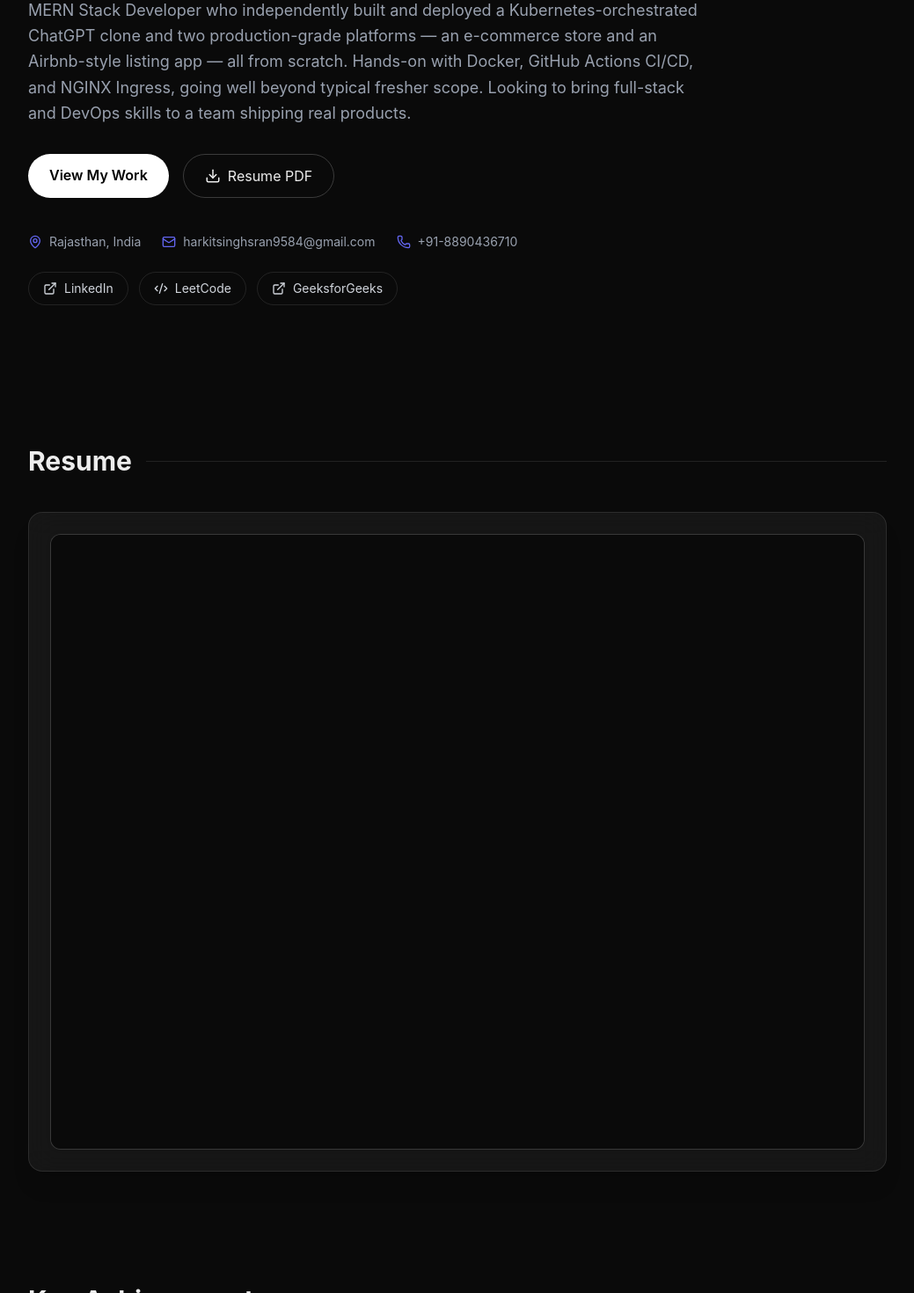
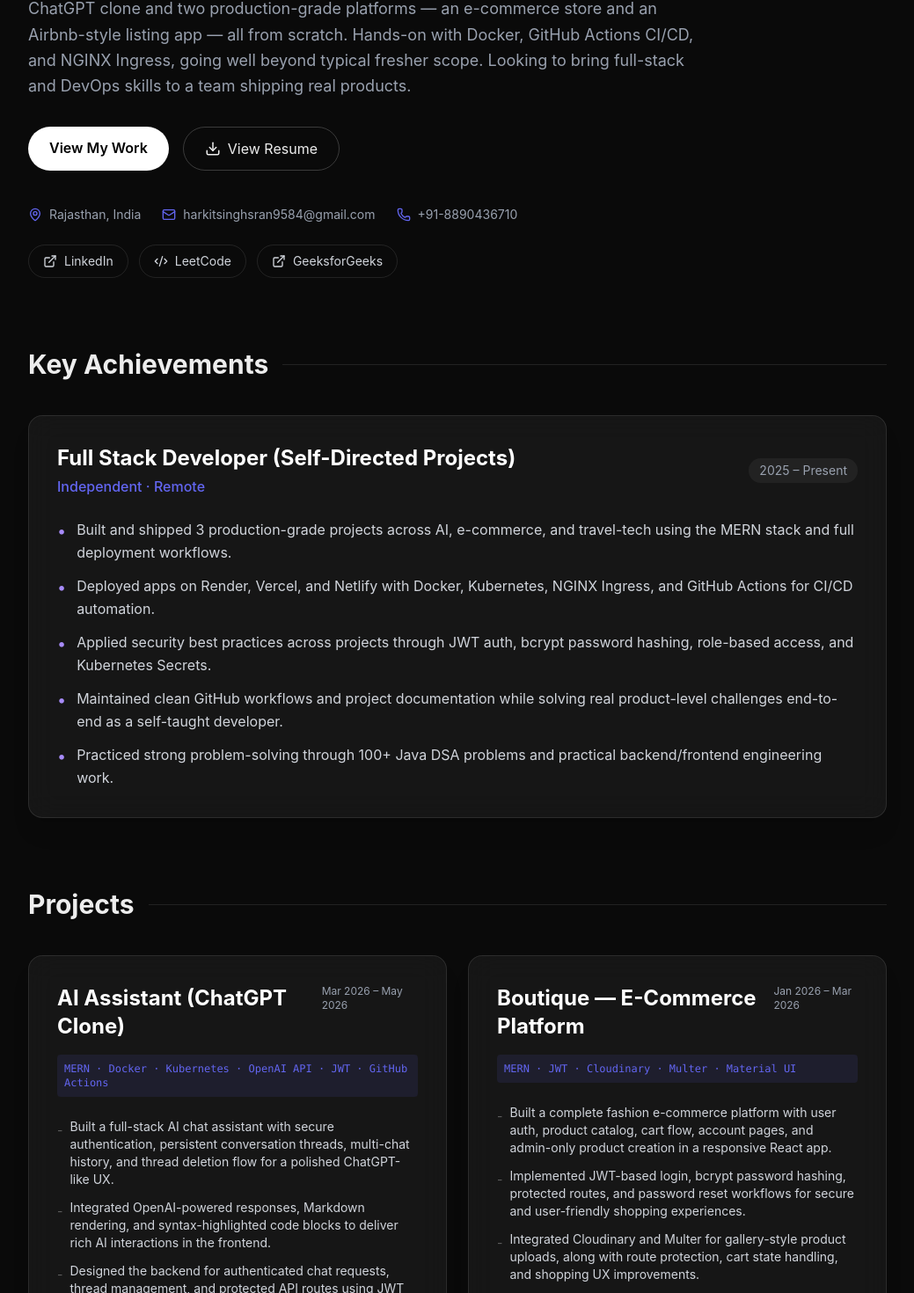
Before and after one commit to Harkit07/Portfolio, a React (Vite) app: page / in a window 1280 px wide. Shown: the part 310-1780 px from the top of the page at 88% size, without its empty margins (120-1159 px from the left). Built offline with nearby package versions, Linux system fonts and the light colour scheme.

Commit message:
update portfolio

```diff
--- a/src/App.jsx
+++ b/src/App.jsx
@@ -1,4 +1,10 @@
-import { LazyMotion, domAnimation, m, useReducedMotion } from "framer-motion";
+import {
+  LazyMotion,
+  domAnimation,
+  m,
+  useReducedMotion,
+} from "framer-motion";
+import { useEffect, useState } from "react";
 import {
   Mail,
   Phone,
@@ -8,6 +14,7 @@ import {
   ExternalLink,
   Download,
   Award,
+  X,
 } from "lucide-react";
 import { resumeData } from "./data";
 
@@ -29,6 +36,24 @@ const FadeIn = ({ children, delay = 0 }) => {
 function App() {
   const { basics, skills, achievements, projects, education, certificates } =
     resumeData;
+  const [isResumeOpen, setIsResumeOpen] = useState(false);
+
+  useEffect(() => {
+    if (!isResumeOpen) return undefined;
+
+    const previousOverflow = document.body.style.overflow;
+    document.body.style.overflow = "hidden";
+
+    const handleKeyDown = (event) => {
+      if (event.key === "Escape") setIsResumeOpen(false);
+    };
+
+    window.addEventListener("keydown", handleKeyDown);
+    return () => {
+      document.body.style.overflow = previousOverflow;
+      window.removeEventListener("keydown", handleKeyDown);
+    };
+  }, [isResumeOpen]);
 
   return (
     <LazyMotion features={domAnimation}>
@@ -37,11 +62,11 @@ function App() {
         <div className="fixed inset-0 z-[-1] bg-[radial-gradient(ellipse_at_top,var(--tw-gradient-stops))] from-blue-900/20 via-background to-background pointer-events-none" />
 
         {/* Navbar */}
-        <nav className="fixed top-0 w-full z-50 glass-card rounded-none border-x-0 border-t-0 border-b-white/10 px-6 py-4 flex justify-between items-center">
+        <nav className="fixed top-0 z-50 flex w-full flex-col items-stretch gap-3 glass-card rounded-none border-x-0 border-t-0 border-b-white/10 px-4 py-3 sm:px-6 sm:py-4 md:flex-row md:items-center md:justify-between">
           <div className="font-bold text-xl tracking-tighter bg-linear-to-r from-primary to-secondary bg-clip-text text-transparent">
             Harkit Singh
           </div>
-          <div className="hidden md:flex gap-6 text-sm font-medium text-gray-300">
+          <div className="flex flex-wrap gap-x-4 gap-y-2 text-xs font-medium text-gray-300 sm:text-sm md:gap-6">
             <a href="#about" className="hover:text-white transition-colors">
               About
             </a>
@@ -63,22 +88,21 @@ function App() {
             >
               Certifications
             </a>
-            <a
-              href="/HarkitSinghResume.pdf"
-              target="_blank"
-              rel="noopener noreferrer"
+            <button
+              type="button"
+              onClick={() => setIsResumeOpen(true)}
               className="hover:text-white transition-colors"
             >
               Resume
-            </a>
+            </button>
           </div>
         </nav>
 
-        <main className="container mx-auto px-6 pt-32 pb-24 max-w-5xl space-y-32">
+        <main className="container mx-auto px-6 pt-32 pb-24 max-w-5xl space-y-20">
           {/* HERO SECTION */}
           <section
             id="about"
-            className="min-h-[70vh] flex flex-col justify-center"
+            className="min-h-[50vh] flex flex-col justify-center"
           >
             <FadeIn>
               <h1 className="text-5xl md:text-7xl font-extrabold tracking-tight mb-4">
@@ -98,15 +122,13 @@ function App() {
                 >
                   View My Work
                 </a>
-                <a
-                  href="/HarkitSinghResume.pdf"
-                  target="_blank"
-                  rel="noopener noreferrer"
-                  download="HarkitSinghResume.pdf"
+                <button
+                  type="button"
+                  onClick={() => setIsResumeOpen(true)}
                   className="px-6 py-3 rounded-full border border-white/20 hover:bg-white/10 transition-colors flex items-center justify-center gap-2"
                 >
-                  <Download size={18} /> Resume PDF
-                </a>
+                  <Download size={18} /> View Resume
+                </button>
               </div>
 
               <div className="flex flex-wrap gap-6 text-sm text-gray-400">
@@ -150,22 +172,6 @@ function App() {
                       </span>
                     </a>
                   ))}
-              </div>
-            </FadeIn>
-          </section>
-
-          <section id="resume" className="scroll-mt-24">
-            <FadeIn>
-              <h3 className="text-3xl font-bold mb-10 flex items-center gap-4">
-                Resume
-                <div className="h-px bg-white/10 flex-1"></div>
-              </h3>
-              <div className="glass-card p-4 md:p-6">
-                <iframe
-                  src="/HarkitSinghResume.pdf"
-                  title="Harkit Singh Resume"
-                  className="w-full min-h-175 rounded-xl border border-white/10 bg-white/5"
-                />
               </div>
             </FadeIn>
           </section>
@@ -405,6 +411,53 @@ function App() {
             </FadeIn>
           </section>
         </main>
+
+        {isResumeOpen && (
+          <div
+            className="fixed inset-0 z-60 flex items-center justify-center bg-black/80 p-0 backdrop-blur-sm sm:p-4"
+            onClick={() => setIsResumeOpen(false)}
+          >
+            <section
+              role="dialog"
+              aria-modal="true"
+              aria-labelledby="resume-dialog-title"
+              className="glass-card flex h-screen h-[100dvh] w-full max-w-none flex-col overflow-hidden rounded-none border-0 sm:h-[min(90vh,900px)] sm:max-w-5xl sm:rounded-2xl sm:border"
+              onClick={(event) => event.stopPropagation()}
+            >
+              <header className="flex shrink-0 flex-wrap items-center justify-between gap-x-3 gap-y-2 border-b border-white/10 px-3 py-3 sm:px-5 sm:py-4">
+                <h2
+                  id="resume-dialog-title"
+                  className="text-base font-semibold sm:text-lg"
+                >
+                  Harkit Singh Resume
+                </h2>
+                <div className="flex items-center gap-1 sm:gap-3">
+                  <a
+                    href="/HarkitSinghResume.pdf"
+                    download="HarkitSinghResume.pdf"
+                    className="flex min-h-10 items-center gap-2 rounded-lg px-2 text-sm text-gray-300 transition-colors hover:bg-white/10 hover:text-white sm:px-3"
+                  >
+                    <Download size={16} />
+                    Download
+                  </a>
+                  <button
+                    type="button"
+                    onClick={() => setIsResumeOpen(false)}
+                    aria-label="Close resume"
+                    className="rounded-full p-2 text-gray-300 transition-colors hover:bg-white/10 hover:text-white"
+                  >
+                    <X size={20} />
+                  </button>
+                </div>
+              </header>
+              <iframe
+                src="/HarkitSinghResume.pdf"
+                title="Harkit Singh Resume"
+                className="block min-h-0 w-full flex-1 bg-white/5"
+              />
+            </section>
+          </div>
+        )}
       </div>
     </LazyMotion>
   );
```
